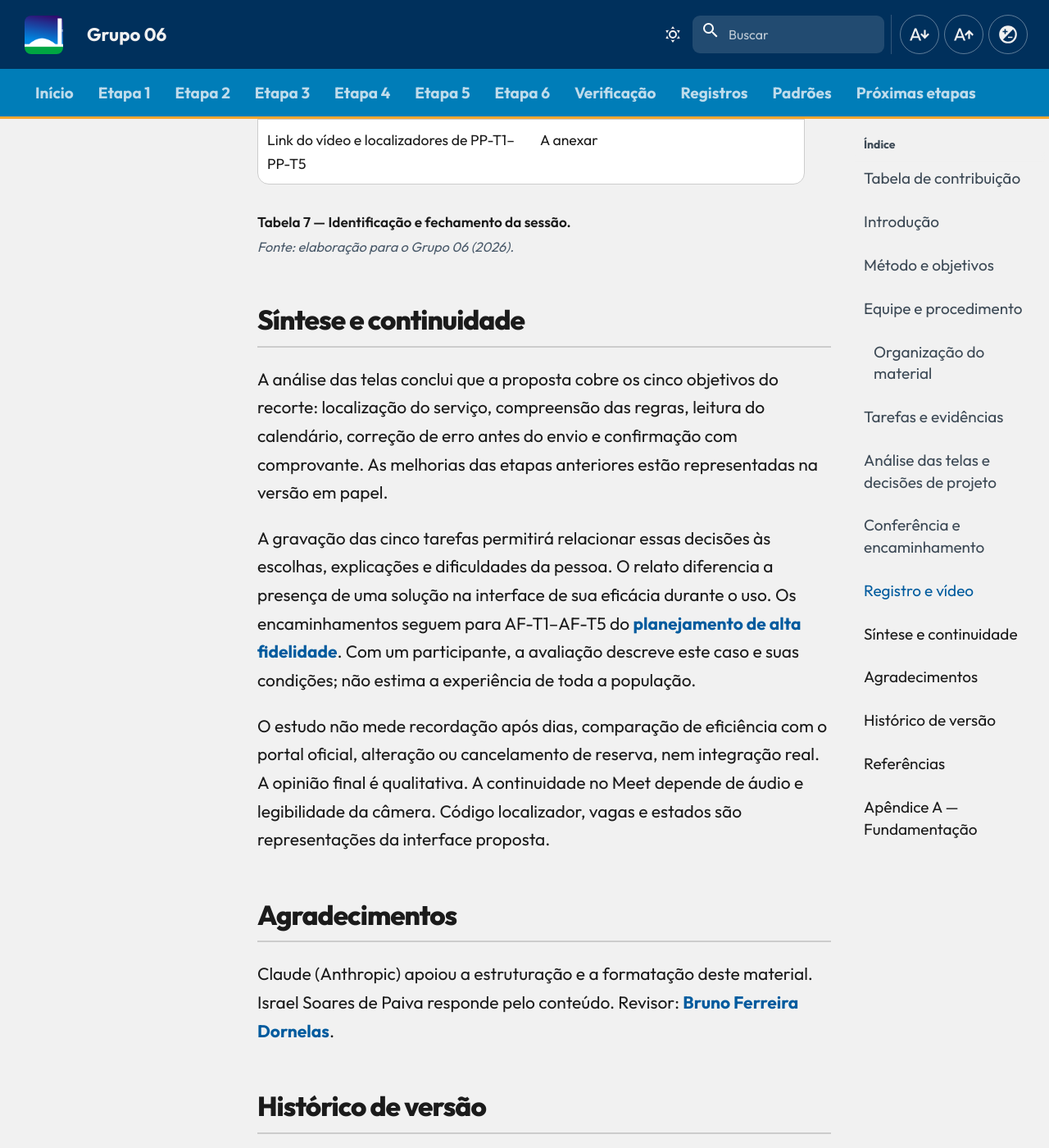
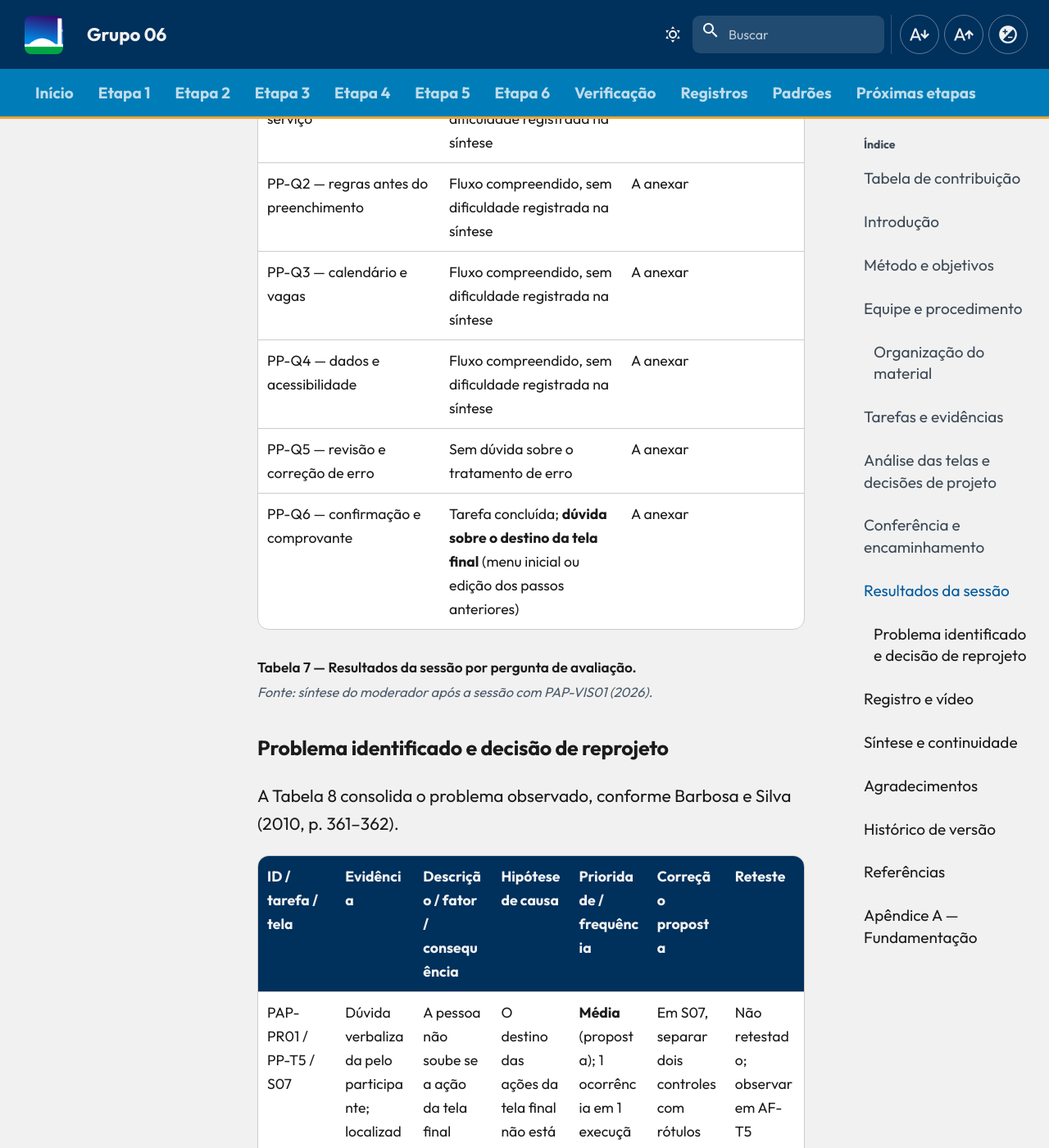
Before and after one commit to Interacao-Humano-Computador/2026.2-Grupo06, an MkDocs documentation site: the page built from docs/entrega-6/individual/israel/relato-prototipo-papel.md, in a window 1280 px wide and 1400 px high, scrolled down 10782 px. Shown: the whole window at 82% size. Built offline with MkDocs 1.6.1 and Material for MkDocs 9.7.7, drawn with Linux system fonts in a browser that asks for light colours; comment, search, counter and statistics services are not loaded; some of the changed text lies outside the part shown.

Commit message:
fix:preenchendo e relatando resultados da entrega

```diff
--- a/docs/entrega-6/individual/israel/relato-prototipo-papel.md
+++ b/docs/entrega-6/individual/israel/relato-prototipo-papel.md
@@ -8,7 +8,7 @@ A Tabela 1 registra as contribuições neste artefato.
 
 | Integrante | Contribuição | Artefato / atividade |
 | --- | --- | --- |
-| [Israel Soares de Paiva](https://github.com/IsraelSoares-25) | Preparação do relato, fichas e decisões de reprojeto | [Conteúdo](#introducao) |
+| [Israel Soares de Paiva](https://github.com/IsraelSoares-25) | Preparação do relato, fichas, condução da sessão e decisões de reprojeto | [Conteúdo](#introducao) |
 | Claude (Anthropic) | Apoio à estruturação, redação e formatação Markdown | [Agradecimentos](#agradecimentos) |
 | [Bruno Ferreira Dornelas](https://github.com/brunnf) | Revisão técnica de consistência e alinhamento com o planejamento | [Introdução](#introducao) |
 
@@ -19,7 +19,7 @@ A Tabela 1 registra as contribuições neste artefato.
 
 Este relato acompanha a avaliação de **agendar uma visita ao Senado Federal**, conforme o [planejamento da Etapa 5](../../../entrega-5/individual/israel/planejamento-avaliacao-prototipo-papel.md) e o [planejamento do relato](../../../entrega-5/individual/israel/planejamento-relato-prototipo-papel.md). O recorte abrange localização do serviço, leitura das regras, escolha de data e horário, preenchimento de dados com acessibilidade, revisão com correção de erro e obtenção do comprovante.
 
-A persona de referência é [Marta Oliveira](../../../entrega-2/individual/israel/persona.md). Os encaminhamentos RP01–RP05 e AT-P01–AT-P05 vêm dos relatos do [storyboard](../../../entrega-5/individual/israel/relato-storyboard.md) e da [análise de tarefas](../../../entrega-5/individual/israel/relato-analise-tarefas.md).
+A persona de referência é [Marta Oliveira](../../../entrega-2/individual/israel/persona.md). Os encaminhamentos RP01–RP05 e AT-P01–AT-P05 vêm dos relatos do [storyboard](../../../entrega-5/individual/israel/relato-storyboard.md) e da [análise de tarefas](../../../entrega-5/individual/israel/relato-analise-tarefas.md). A sessão com o participante PAP-VIS01 foi realizada em 03/11/2026 e seus resultados constam na seção [Resultados da sessão](#resultados-da-sessao).
 
 [Reprojeto de alta fidelidade](../../../prototipos/israel/alta-fidelidade/index.html){ .md-button }
 
@@ -98,7 +98,7 @@ Classificar cada execução como **sem ajuda, com ajuda, não concluída ou não
 
 ## Análise das telas e decisões de projeto
 
-A análise documental das telas foi consolidada em 03/11/2026. A Tabela 5 apresenta a conclusão sobre cada decisão de interface, vinculada aos resultados das etapas anteriores. A comprovação das ações e da compreensão da pessoa será associada ao vídeo da sessão.
+A análise documental das telas foi consolidada em 03/11/2026. A Tabela 5 apresenta a conclusão sobre cada decisão de interface, vinculada aos resultados das etapas anteriores. A comprovação das ações e da compreensão da pessoa está associada ao vídeo da sessão e à seção [Resultados da sessão](#resultados-da-sessao).
 
 | ID / origem | Local e fator de uso | Análise da interface | Decisão incorporada |
 | --- | --- | --- | --- |
@@ -118,7 +118,7 @@ A sugestão de cancelar ou remarcar (Q6 do storyboard; ramo 7 da HTA) aparece em
 
 ## Conferência e encaminhamento
 
-A Tabela 6 registra a conferência das soluções presentes na proposta. Os resultados de uso serão vinculados ao vídeo e às notas da avaliação.
+A Tabela 6 registra a conferência das soluções presentes na proposta antes da sessão. Os resultados de uso constam na seção seguinte.
 
 | Aspecto | Evidência na proposta | Encaminhamento para a avaliação |
 | --- | --- | --- |
@@ -131,31 +131,62 @@ A Tabela 6 registra a conferência das soluções presentes na proposta. Os resu
 <p class="caption">Tabela 6 — Conferência da proposta consolidada.</p>
 <p class="source">Fonte: análise documental das telas PP-1.0 (2026).</p>
 
-Caso haja dificuldade, registrar tela, consequência, evidência e prioridade.
+<span id="resultados-da-sessao"></span>
+
+## Resultados da sessão
+
+Em 03/11/2026, PAP-VIS01 executou o percurso no protótipo PP-1.0, pelo Google Meet. Segundo a síntese do moderador, a pessoa **compreendeu todo o fluxo**, **não teve dúvida sobre o tratamento de erro** e **concluiu a tarefa**. A única dúvida registrada foi sobre a tela final: não ficou claro se a ação disponível levava de volta ao menu inicial ou de volta à edição dos passos anteriores.
+
+A Tabela 7 relaciona esses registros às perguntas de avaliação. Os localizadores de vídeo e a classificação de ajuda por tarefa (sem ajuda, com ajuda, não concluída) serão acrescentados na conferência das gravações.
+
+| Pergunta | Resultado observado | Localizador no vídeo |
+| --- | --- | --- |
+| PP-Q1 — localização do serviço | Fluxo compreendido, sem dificuldade registrada na síntese | A anexar |
+| PP-Q2 — regras antes do preenchimento | Fluxo compreendido, sem dificuldade registrada na síntese | A anexar |
+| PP-Q3 — calendário e vagas | Fluxo compreendido, sem dificuldade registrada na síntese | A anexar |
+| PP-Q4 — dados e acessibilidade | Fluxo compreendido, sem dificuldade registrada na síntese | A anexar |
+| PP-Q5 — revisão e correção de erro | Sem dúvida sobre o tratamento de erro | A anexar |
+| PP-Q6 — confirmação e comprovante | Tarefa concluída; **dúvida sobre o destino da tela final** (menu inicial ou edição dos passos anteriores) | A anexar |
+
+<p class="caption">Tabela 7 — Resultados da sessão por pergunta de avaliação.</p>
+<p class="source">Fonte: síntese do moderador após a sessão com PAP-VIS01 (2026).</p>
+
+### Problema identificado e decisão de reprojeto
+
+A Tabela 8 consolida o problema observado, conforme Barbosa e Silva (2010, p. 361–362).
+
+| ID / tarefa / tela | Evidência | Descrição / fator / consequência | Hipótese de causa | Prioridade / frequência | Correção proposta | Reteste |
+| --- | --- | --- | --- | --- | --- | --- |
+| PAP-PR01 / PP-T5 / S07 | Dúvida verbalizada pelo participante; localizador no vídeo a anexar | A pessoa não soube se a ação da tela final voltava ao menu inicial ou à edição dos passos anteriores. Fator: clareza dos rótulos e do que acontece em seguida. Não impediu a conclusão, mas ocorre no fechamento do fluxo e pode levar a reabrir um agendamento já confirmado. | O destino das ações da tela final não está explícito (hipótese a confirmar no vídeo) | **Média** (proposta); 1 ocorrência em 1 execução de PP-T5, versão PP-1.0 | Em S07, separar dois controles com rótulos de destino: "Voltar ao início do portal" (principal) e "Alterar / cancelar agendamento" (secundário, com a explicação "use o código localizador"). Evitar setas ou botões "Voltar" sem destino. | Não retestado; observar em AF-T5 |
+
+<p class="caption">Tabela 8 — Problema, causa interpretada e correção proposta.</p>
+<p class="source">Fonte: elaboração para o Grupo 06 (2026), com base na sessão com PAP-VIS01.</p>
+
+A prioridade segue a consequência para a conclusão correta: o problema não impediu a tarefa, mas afeta a segurança percebida ao fim do fluxo. Uma correção sem nova execução permanece como **não retestada**. Esta decisão alimenta o critério de AF-T5 no [planejamento de alta fidelidade](planejamento-avaliacao-alta-fidelidade.md).
 
 ## Registro e vídeo
 
-**Vídeo da avaliação:** [Link_Não_Listado](https://youtu.be/iHwOIBnKUUU?si=_2O3e4XUBa5qO3bi);
+**Vídeo da avaliação:** [Link não listado](https://youtu.be/iHwOIBnKUUU?si=_2O3e4XUBa5qO3bi). Publicar somente a versão autorizada; o link não listado permite acesso a quem o possui.
 
-A Tabela 7 concentra os campos de fechamento, evitando repetir pendências pelo relato.
+A Tabela 9 concentra os campos de fechamento, evitando repetir pendências pelo relato.
 
 | Campo | Registro da sessão |
 | --- | --- |
-| Data, início, fim e duração efetivos | A registrar |
+| Data, início, fim e duração efetivos | 03/11/2026; horários e duração a registrar |
 | Perfil de PAP-VIS01 e exposição anterior ao material | A registrar sem identificação pessoal |
 | Piloto: data, pessoa distinta e ajustes do procedimento | A registrar, separado dos resultados principais |
-| Autorização para participar, gravar e disponibilizar | Conferir antes de iniciar; termo fora do repositório |
+| Autorização para participar, gravar e disponibilizar | Conferir antes de disponibilizar; termo fora do repositório |
 | Versão do material | PP-1.0 |
-| Link do vídeo e localizadores de PP-T1–PP-T5 | A anexar |
+| Link do vídeo | Anexado; localizadores de PP-T1–PP-T5 a acrescentar |
 
-<p class="caption">Tabela 7 — Identificação e fechamento da sessão.</p>
+<p class="caption">Tabela 9 — Identificação e fechamento da sessão.</p>
 <p class="source">Fonte: elaboração para o Grupo 06 (2026).</p>
 
 ## Síntese e continuidade
 
-A análise das telas conclui que a proposta cobre os cinco objetivos do recorte: localização do serviço, compreensão das regras, leitura do calendário, correção de erro antes do envio e confirmação com comprovante. As melhorias das etapas anteriores estão representadas na versão em papel.
+Na sessão com PAP-VIS01, o percurso foi compreendido de ponta a ponta, o tratamento de erro não gerou dúvida e a tarefa foi concluída. A proposta cobriu os cinco objetivos do recorte: localização do serviço, compreensão das regras, leitura do calendário, correção de erro antes do envio e confirmação com comprovante. O único ponto de melhoria registrado foi o destino das ações na tela final (PAP-PR01).
 
-A gravação das cinco tarefas permitirá relacionar essas decisões às escolhas, explicações e dificuldades da pessoa. O relato diferencia a presença de uma solução na interface de sua eficácia durante o uso. Os encaminhamentos seguem para AF-T1–AF-T5 do [planejamento de alta fidelidade](planejamento-avaliacao-alta-fidelidade.md). Com um participante, a avaliação descreve este caso e suas condições; não estima a experiência de toda a população.
+O relato diferencia a presença de uma solução na interface de sua eficácia durante o uso. Os encaminhamentos seguem para AF-T1–AF-T5 do [planejamento de alta fidelidade](planejamento-avaliacao-alta-fidelidade.md), com atenção ao destino dos botões da tela final. Com um participante, a avaliação descreve este caso e suas condições; não estima a experiência de toda a população.
 
 O estudo não mede recordação após dias, comparação de eficiência com o portal oficial, alteração ou cancelamento de reserva, nem integração real. A opinião final é qualitativa. A continuidade no Meet depende de áudio e legibilidade da câmera. Código localizador, vagas e estados são representações da interface proposta.
 
@@ -165,13 +196,14 @@ Claude (Anthropic) apoiou a estruturação e a formatação deste material. Isra
 
 ## Histórico de versão
 
-A Tabela 8 registra a versão deste artefato.
+A Tabela 10 registra as versões deste artefato.
 
 | Versão | Data | Descrição | Autor(es) | Revisor(es) |
 | :---: | :---: | --- | --- | --- |
 | `0.1` | 03/11/2026 | Elaboração do relato e documentação do protótipo de papel do Agendamento de Visita | [Israel Soares de Paiva](https://github.com/IsraelSoares-25) | [Bruno Ferreira Dornelas](https://github.com/brunnf) |
+| `0.2` | 03/11/2026 | Inclusão do vídeo, dos resultados da sessão e do problema PAP-PR01 | [Israel Soares de Paiva](https://github.com/IsraelSoares-25) | [Bruno Ferreira Dornelas](https://github.com/brunnf) |
 
-<p class="caption">Tabela 8 — Histórico de versão.</p>
+<p class="caption">Tabela 10 — Histórico de versão.</p>
 <p class="source">Fonte: elaboração para o Grupo 06 (2026).</p>
 
 ## Referências
```
